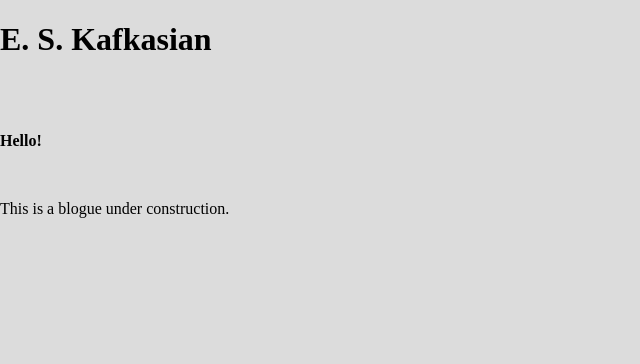
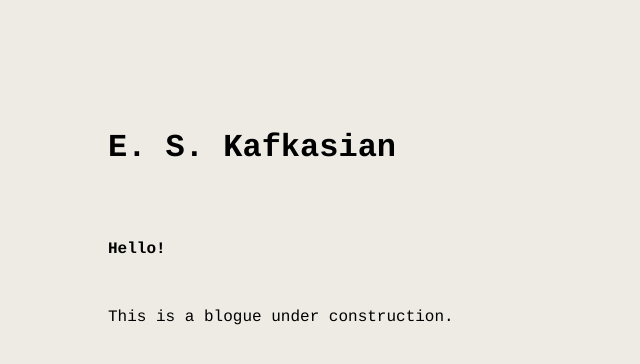
Before and after one commit to kafkasian/kafkasian.github.io, a plain HTML site: page index.html in a window 1280 px wide. Shown: the whole page, without its empty margins (0-640 px from the left). Drawn offline with Linux system fonts and the light colour scheme.

Commit message:
color changes

```diff
--- a/style.css
+++ b/style.css
@@ -1,10 +1,25 @@
 body {
 
-	padding: 0;
-	margin: 0;
+	padding: 100px;
 	text-align: left;
-	background: rgb(220,220,220);
-	font: 14 px Georgia, Times, serif;
+	background: #EEEBE4;
+	font-size: 14xp;
+	font-family: "Courier", "Times", serif;
 	top-margin: 50px;
 	left-margin: 75px;
 }
+
+
+/*
+<style type="text/css">
+body {
+	background-image: url("http://images.blogaholicnetwork.com/backgrounds/Why%20Knot!.gif");
+	background-position: center;
+	background-repeat: no-repeat;
+	background-attachment: fixed;
+}
+</style>
+
+<div id="tag" style="position:fixed; right:0px; top:30px; z-index:10; "><a href="http://www.blogaholicdesigns.com/" target="_blank">
+<img border="0" src="http://img710.imageshack.us/img710/8732/whyknottag.png" /></a></div>
+*/
```
